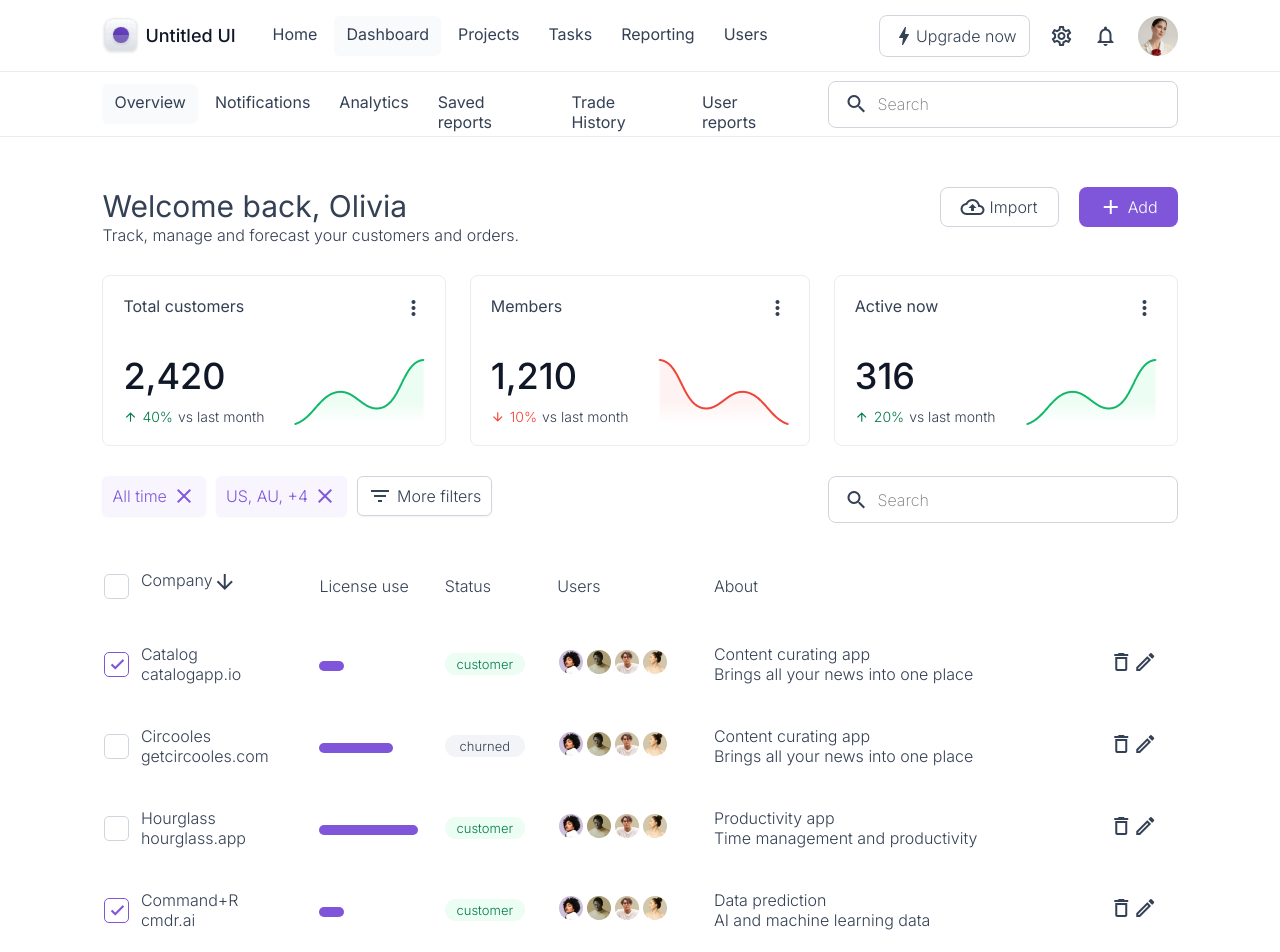
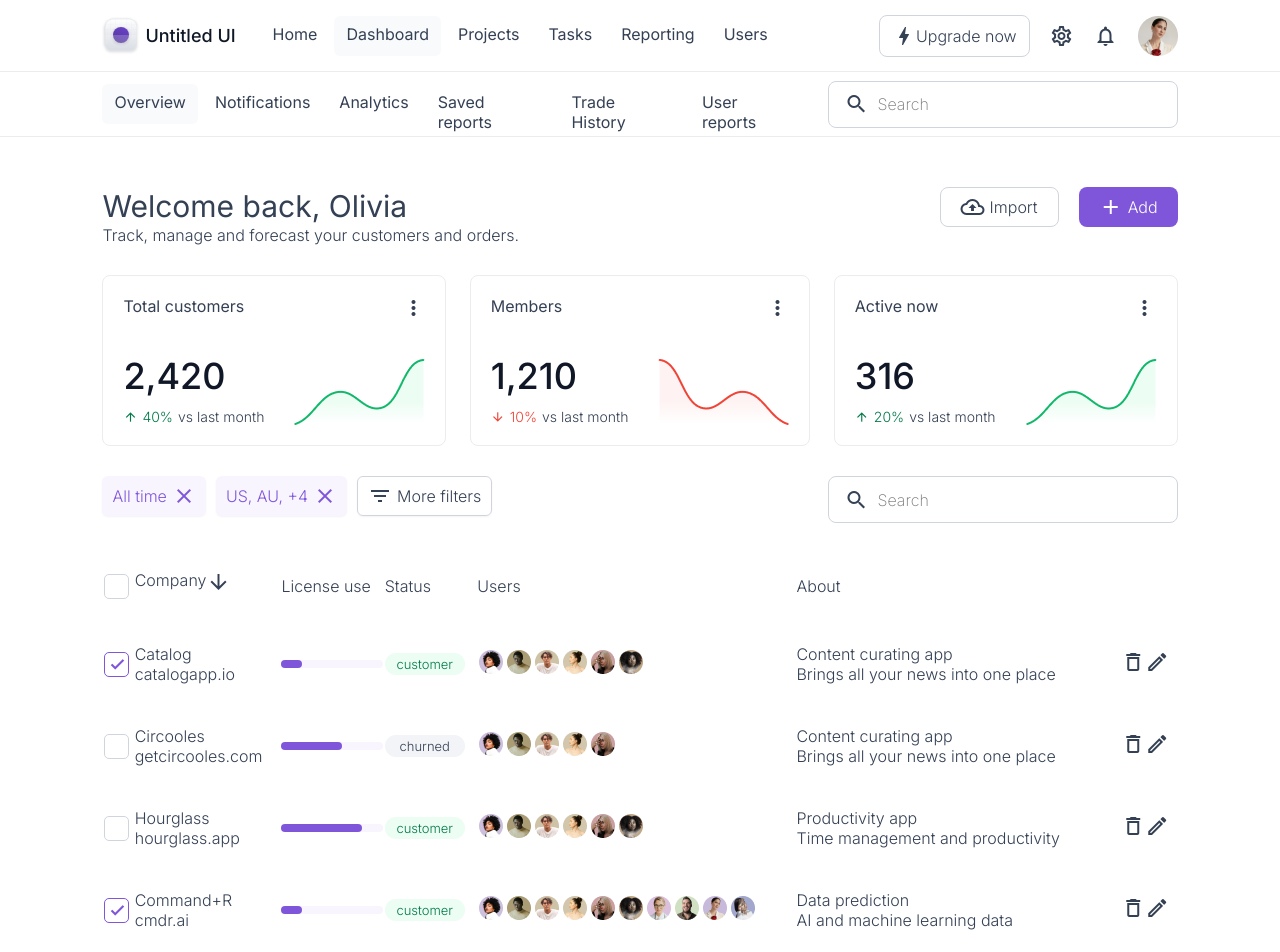
Before and after one commit to JoshAnaba/untitled-dashboard, a Nuxt app: page /dashboard in a window 1280 px wide. Shown: the top 952 px of the page. Built offline with nearby package versions, Linux system fonts and the light colour scheme.

Commit message:
dashbaord in progress

```diff
--- a/components/ImageRow.vue
+++ b/components/ImageRow.vue
@@ -1,10 +1,10 @@
 <template>
   <div class="image-row-ctn">
-    <div v-for="(img, index) in images" :key="index" class="img-ctn">
+    <div v-for="(img, index) in images" v-show="index <= users" :key="index" class="img-ctn">
       <img :src="require(`@/assets/images/pngs/${img}.png`)" alt="">
-    </div>
-    <div class="img-ctn">
-      <!-- +{{users - 5}} -->
+    <!-- <div class="img-ctn">
+      +{{users > index ? users - 5 : ''}}
+    </div> -->
     </div>
   </div>
 </template>
--- a/components/ProgressBar.vue
+++ b/components/ProgressBar.vue
@@ -68,14 +68,14 @@ export default {
 .progress__bar {
   display: flex;
   width: 100%;
-  height: 6px;
-  background: transparent;
-  border-radius: 0px;
+  height: 8px;
+  background: #F9F5FF;
+  border-radius: 5px;
 }
 
 .bar-container {
   max-width: 100%;
-  height: 10px;
+  height: 100%;
   position: relative;
   display: flex;
   flex-direction: column;
--- a/components/images.js
+++ b/components/images.js
@@ -3,12 +3,12 @@ const images = [
   'avatar-two',
   'avatar-three',
   'avatar-four',
-  // 'avatar-five',
-  // 'avatar-six',
-  // 'avatar-seven',
-  // 'avatar-eight',
-  // 'avatar-nine',
-  // 'avatar-ten'
+  'avatar-five',
+  'avatar-six',
+  'avatar-seven',
+  'avatar-eight',
+  'avatar-nine',
+  'avatar-ten'
 ]
 
 export default images
--- a/pages/dashboard.vue
+++ b/pages/dashboard.vue
@@ -105,7 +105,7 @@
               <div>{{data.status}}</div>
             </td>
             <td>
-              <ImageRow />
+              <ImageRow :users="data.users" />
             </td>
             <td class="flexed-td column-td">
               <span>
@@ -167,7 +167,7 @@ export default {
           checked: true,
           license_use: 1,
           status: 'customer',
-          users: 10,
+          users: 5,
           about: {
             title: 'Content curating app',
             body: 'Brings all your news into one place'
@@ -181,7 +181,7 @@ export default {
           checked: false,
           license_use: 3,
           status: 'churned',
-          users: 10,
+          users: 4,
           about: {
             title: 'Content curating app',
             body: 'Brings all your news into one place'
@@ -195,7 +195,7 @@ export default {
           checked: false,
           license_use: 4,
           status: 'customer',
-          users: 10,
+          users: 5,
           about: {
             title: 'Productivity app',
             body: 'Time management and productivity'
@@ -223,7 +223,7 @@ export default {
           checked: true,
           license_use: 2,
           status: 'churned',
-          users: 10,
+          users: 3,
           about: {
             title: 'Web app integrations',
             body: 'Connect web apps seamlessly'
@@ -237,7 +237,7 @@ export default {
           checked: false,
           license_use: 4,
           status: 'customer',
-          users: 10,
+          users: 6,
           about: {
             title: 'Sales CRM',
             body: 'Web-based sales doc management'
```
